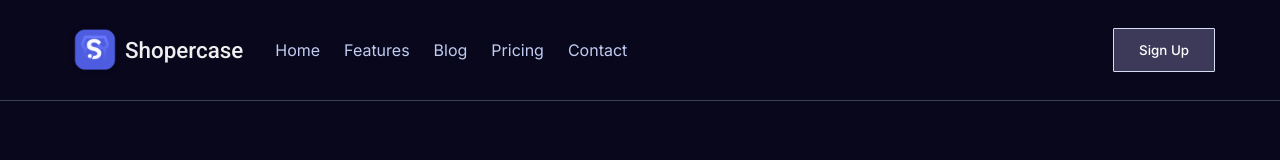
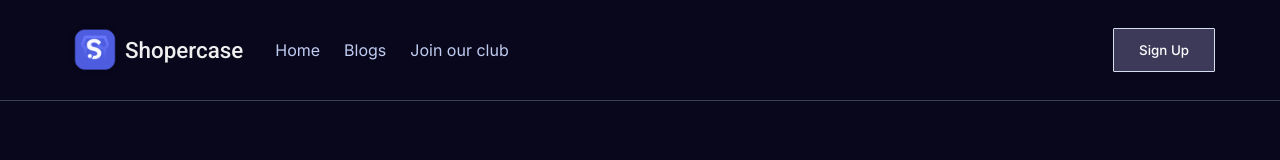
Before and after one commit to creative-tutorials/shopercase, a Next.js app: page / in a window 1280 px wide. Shown: the top 160 px of the page. Built offline with nearby package versions, Linux system fonts and the light colour scheme.

Commit message:
🚀 Deployed #3

```diff
--- a/components/Header/Header.tsx
+++ b/components/Header/Header.tsx
@@ -1,14 +1,14 @@
 import React from "react";
 import { useRouter } from "next/router";
 import { exportRouteToSignup } from "../functions/exportRouteToSignup";
-import { useState } from 'react';
+import { useState } from "react";
 export function Header({ styles, Link, Image, setBlurMenuActive }: any) {
   const router = useRouter();
-  const [ishidden, setishidden] = useState(true)
+  const [ishidden, setishidden] = useState(true);
   const RouteToSignup = exportRouteToSignup(router);
-  const showDropdwn = ()  => {
-    setishidden(!ishidden)
-  }
+  const showDropdwn = () => {
+    setishidden(!ishidden);
+  };
   return (
     <header id={styles.header}>
       <div id={styles.header_content}>
@@ -25,10 +25,8 @@ export function Header({ styles, Link, Image, setBlurMenuActive }: any) {
           </div>
           <div id={styles.links}>
             <Link href={"/"}>Home</Link>
-            <Link href={`/#${styles.features}`}>Features</Link>
-            <Link href={"/#blogs"}>Blog</Link>
-            <Link href={"/#pricing"}>Pricing</Link>
-            <Link href={"/#contact"}>Contact</Link>
+            <Link href={"/#pricing"}>Blogs</Link>
+            <Link href={"/#contact"}>Join our club</Link>
           </div>
         </div>
         <div id={styles.header_cr}>
@@ -39,14 +37,16 @@ export function Header({ styles, Link, Image, setBlurMenuActive }: any) {
           </div>
         </div>
         <div className={styles.headerDropdown}>
-          <i className="fa-solid fa-grid" id={styles.icox} onClick={showDropdwn}></i>
+          <i
+            className="fa-solid fa-grid"
+            id={styles.icox}
+            onClick={showDropdwn}
+          ></i>
           <div className={ishidden ? styles.dropdown : styles.show}>
             <div className={styles.mobileLink}>
-              <Link href={"/"}>Home</Link>
-              <Link href={`/#${styles.features}`}>Features</Link>
-              <Link href={"/#blogs"}>Blog</Link>
-              <Link href={"/#pricing"}>Pricing</Link>
-              <Link href={"/#contact"}>Contact</Link>
+            <Link href={"/"}>Home</Link>
+            <Link href={"/#pricing"}>Blogs</Link>
+            <Link href={"/#contact"}>Join our club</Link>
             </div>
           </div>
         </div>
--- a/pages/index.tsx
+++ b/pages/index.tsx
@@ -219,7 +219,6 @@ export default function Home() {
                   <p id={styles.info}>Helpful links</p>
                   <div className={styles.links}>
                     <Link href={"/"}>Join our club</Link>
-                    <Link href={"/showcase"}>Showcase</Link>
                     <Link href={"/blog"}>Blog</Link>
                   </div>
                   <div className={styles.bottom}>
--- a/styles/Home.module.css
+++ b/styles/Home.module.css
@@ -341,7 +341,7 @@ footer.footer {
 .tltop .links {
   margin-top: 1.2rem;
   display: flex;
-  gap: 2.4rem;
+  gap: 1rem;
 }
 .tltop .links a {
   color: rgb(192, 204, 241);
```
